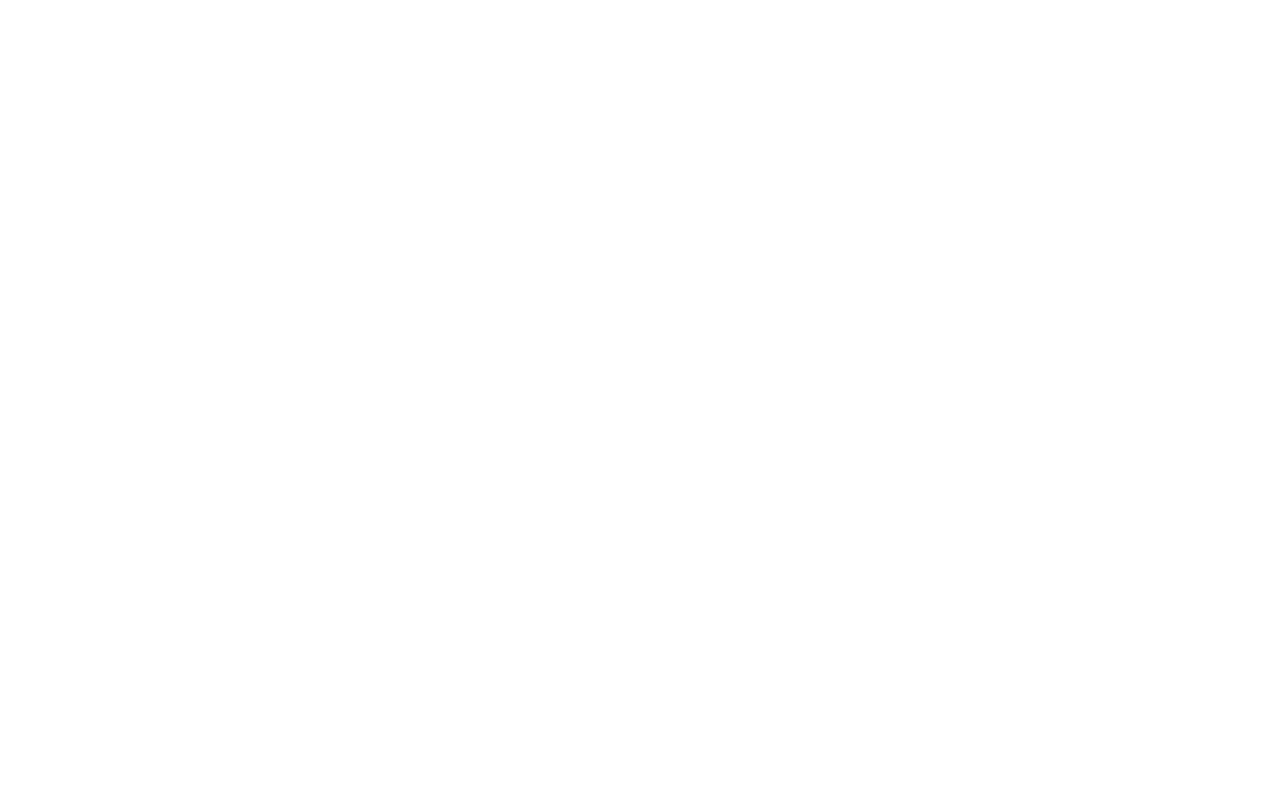
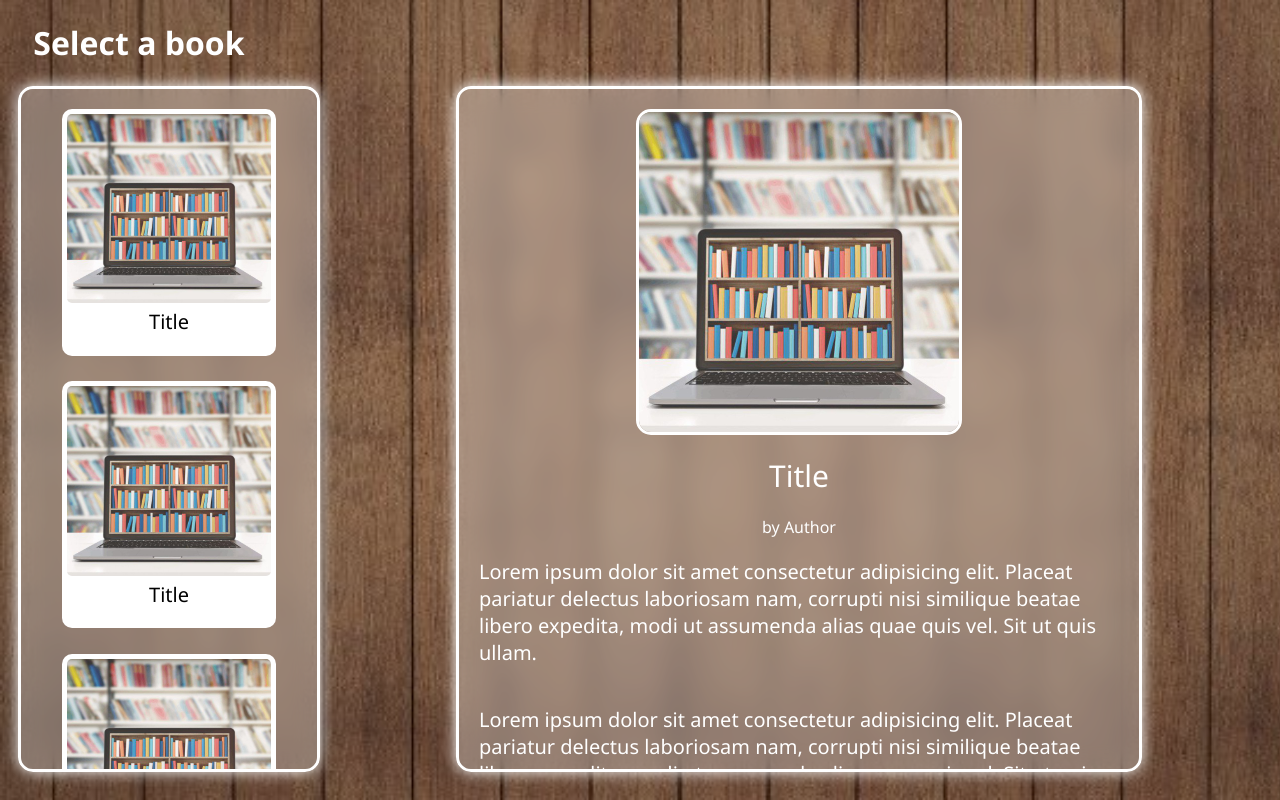
Before and after one commit to EduardoProfe666/Tarea-2-JS, a Vue app: page / in a window 1280 px wide. Before the commit this address had no page. Built offline with nearby package versions, Linux system fonts and the light colour scheme.

Commit message:
feat: base interface

```diff
--- a/src/App.vue
+++ b/src/App.vue
@@ -1,13 +1,24 @@
 <script setup>
-
+import BookShelf from './components/BookShelf.vue';
+import Bookcard from './components/BookCard.vue';
 </script>
 
 <template>
-  <header>
+    <h1 id ="title">Select a book </h1>
+    <div id="main">
+            <BookShelf></BookShelf>
+            <Bookcard></Bookcard>
+    </div>
 
-  </header>
 </template>
 
 <style scoped>
+    #main{
+        display: flex;
+    }
+    #title{
+        padding-left: 2%;
+        user-select: none;
+    }
 
 </style>
--- a/src/assets/main.css
+++ b/src/assets/main.css
@@ -0,0 +1,12 @@
+html{
+    background-image: linear-gradient(
+        to right,
+        rgba(0,0,0,0.3),
+        rgba(0,0,0,0.3)
+    ), url('images/wood.png');
+    background-repeat: no-repeat;
+    background-attachment: fixed;
+    background-size: cover;
+    color: white;
+    font-family: 'Segoe UI', Tahoma, Geneva, Verdana, sans-serif;
+}
--- /dev/null
+++ b/src/components/BookCard.vue
@@ -0,0 +1,65 @@
+<template>
+    <div id="bookcard">
+        <img id="cover" src ="@/assets/images/placeholder.png" >
+        <label id="title" >{{ title }}</label>
+        <label id="author">by {{ author }}</label>
+        <p style="font-size: 20px;">Lorem ipsum dolor sit amet consectetur adipisicing elit. Placeat pariatur delectus laboriosam nam, corrupti nisi similique beatae libero expedita, modi ut assumenda alias quae quis vel. Sit ut quis ullam.</p>
+        <p style="font-size: 20px;">Lorem ipsum dolor sit amet consectetur adipisicing elit. Placeat pariatur delectus laboriosam nam, corrupti nisi similique beatae libero expedita, modi ut assumenda alias quae quis vel. Sit ut quis ullam.</p>
+
+    </div>
+</template>
+<script setup>
+const props = defineProps({
+
+    title:{
+        type:String,
+        default:'Title'
+    },
+    image:{
+        type:String,
+        default:'@/assets/images/placeholder.png',
+        required:true
+    },
+    author:{
+        type:String,
+        default:'Author'
+    }
+
+})
+
+
+</script>
+
+
+<style scoped>
+    #bookcard{
+        box-shadow: 0px 0px 15px  white;
+        padding: 20px;
+        display: flex;
+        position:absolute;
+        align-items: center;
+        flex-direction: column;
+        border-color: white;
+        border-radius: 15px;
+        border-style:solid;
+        margin-left: 35%;
+        margin-right: 5%;
+        margin-bottom: 10%;
+        height: 80%;
+        width: 50%;
+        overflow: scroll;
+        background: rgba(255, 255, 255, 0.29);
+        backdrop-filter: blur(12.1px);
+        -webkit-backdrop-filter: blur(12.1px);
+    }
+    #cover{
+        border-color: white;
+        border-radius: 15px;
+        border-style:solid;
+        width: 50%;
+    }
+    #title{
+        padding: 20px;
+        font-size: 30px;
+    }
+</style>
--- /dev/null
+++ b/src/components/BookShelf.vue
@@ -0,0 +1,48 @@
+<template>
+        <div class="bookshelf">
+            <VisualBook></VisualBook>
+            <VisualBook></VisualBook>
+            <VisualBook></VisualBook>
+            <VisualBook></VisualBook>
+            <VisualBook></VisualBook>
+            <VisualBook></VisualBook>
+            <VisualBook></VisualBook>
+            <VisualBook></VisualBook>
+            <VisualBook></VisualBook>
+            <VisualBook></VisualBook>
+            <VisualBook></VisualBook>
+            <VisualBook></VisualBook>
+            <VisualBook></VisualBook>
+            <VisualBook></VisualBook>
+            <VisualBook></VisualBook>
+            <VisualBook></VisualBook>
+        </div>
+
+</template>
+
+<script setup>
+import VisualBook from './VisualBook.vue';
+
+</script>
+
+<style scoped>
+    .bookshelf{
+        background: rgba(255, 255, 255, 0.29);
+        backdrop-filter: blur(12.1px);
+        -webkit-backdrop-filter: blur(12.1px);
+        padding: 20px;
+        display: flex;
+        flex-direction: column;
+        position: absolute;
+        align-items: center;
+        border-color: white;
+        border-radius: 15px;
+        border-style:solid;
+        margin-left:10px;
+        margin-bottom: 10px;
+        height: 80%;
+        width: 20%;
+        overflow: scroll;
+        box-shadow: 0px 0px 15px  white;
+    }
+</style>
--- /dev/null
+++ b/src/components/VisualBook.vue
@@ -0,0 +1,51 @@
+<template>
+    <div id="book">
+        <img src ="@/assets/images/placeholder.png">
+        <label id="bookname">{{ title }}</label>
+    </div>
+
+</template>
+
+<script setup>
+const props = defineProps({
+
+    title:{
+        type:String,
+        default:'Title'
+    },
+
+})
+
+
+</script>
+<style scoped>
+    #book{
+        width: 80%;
+        margin-bottom: 10%;
+        background-color: white;
+        transition: all ease 250ms;
+        border-radius: 10px;
+        text-align: center;
+        padding: 5px;
+    }
+    #book:hover{
+        transform: scale(1.2);
+        margin-top: 15%;
+        cursor: pointer;
+        margin-bottom: 25%;
+    }
+    #bookname{
+
+        font-size: 20px;
+        user-select: none;
+        color: black;
+    }
+    img{
+        height: 80%;
+        width: 100%;
+        border-radius: 5px;
+    }
+
+
+
+</style>
```
Also changed, not shown: src/assets/images/placeholder.png (added), src/assets/images/wood.png (added).
